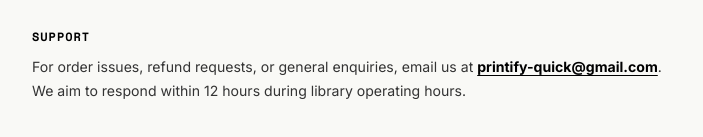
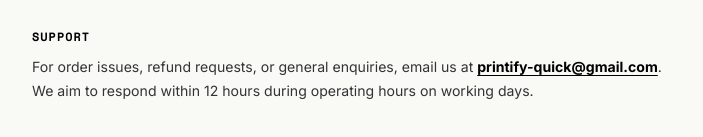
Before and after one commit to Mayankk-09/printify-, a Next.js app: page /contact in a window 1280 px wide. Shown: the part 661-798 px from the top of the page, without its empty margins (288-991 px from the left). Built offline with nearby package versions, Linux system fonts and the light colour scheme; a web font is replaced by a local one.

Commit message:
final version 1.0

```diff
--- a/src/app/contact/page.tsx
+++ b/src/app/contact/page.tsx
@@ -191,7 +191,7 @@ export default function ContactPage() {
             >
               printify-quick@gmail.com
             </a>
-            . We aim to respond within 12 hours during library operating hours.
+            . We aim to respond within 12 hours during operating hours on working days.
           </p>
         </section>
       </article>
```
